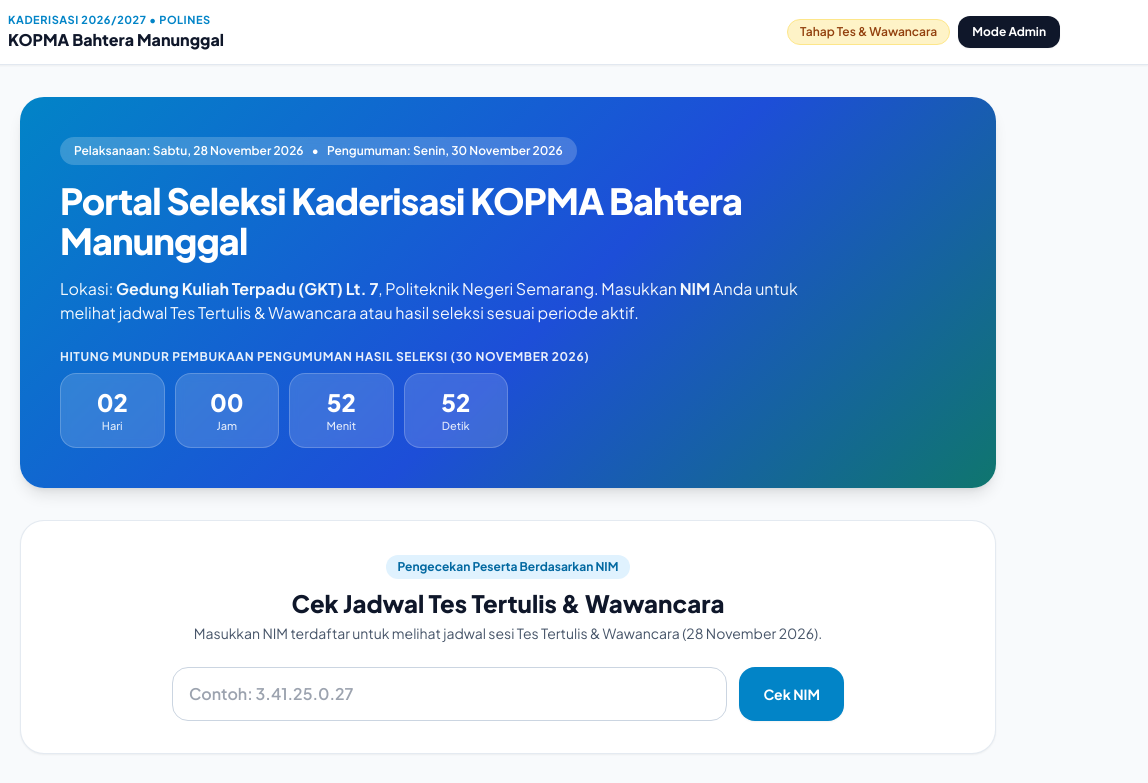
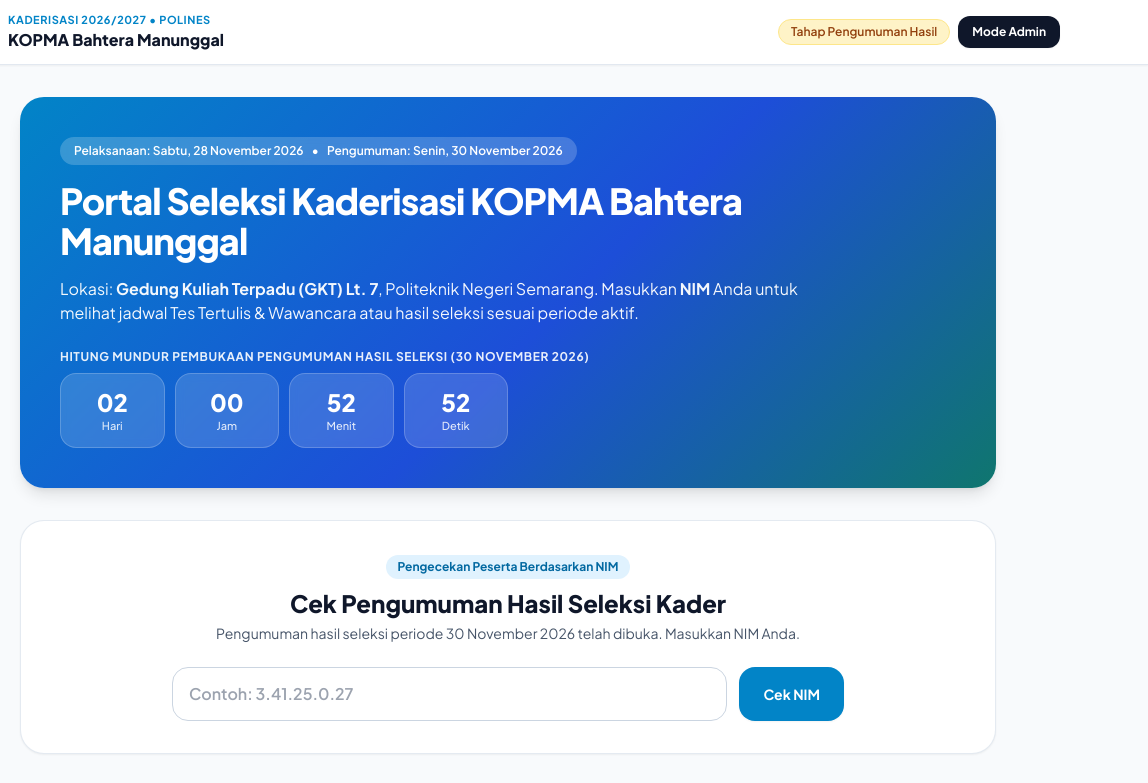
Before and after one commit to rhezavibes-art/teswwc, a plain HTML site: page index.html in a window 1280 px wide. Shown: the top 783 px of the page, 132-1280 px from the left. Drawn offline with nearby package versions, Linux system fonts and the light colour scheme.

Commit message:
Add files via upload

```diff
--- a/index.html
+++ b/index.html
@@ -394,88 +394,218 @@
   "adminPin": "1234",
   "logoUrl": "https://draft.blogger.com/profile/00386676395037062774",
   "cpPhone": "081318836454 (Rheza)",
-  "announcementMode": "auto",
-  "publishedAt": 1795494047027,
+  "announcementMode": "force_open",
+  "publishedAt": 1795795550908,
   "cadres": [
-    {
-      "nim": "3.42.25.0.06",
-      "name": "Basundara",
-      "major": "Akuntansi",
-      "session": "Sesi 1 • (08.00 WIB) • Ruang 709",
-      "status": "LOLOS",
-      "dept": "Departemen Pengurus Harian (PH)",
-      "intPos": "Pos 10",
-      "intTime": "Sesi 1• (10.10 WIB) • Ruang 708"
-    },
     {
       "nim": "3.41.25.0.27",
       "name": "Syifa Nurul Aulia",
       "major": "Akuntansi",
-      "session": "Sesi 1 • (08.00 WIB) • Ruang 709",
+      "session": "Sesi 2 • (10.20 WIB) • Ruang 710",
       "status": "",
       "dept": "",
-      "intPos": "Pos 6",
-      "intTime": "Sesi 1• (10.10 WIB) • Ruang 708"
+      "intPos": "Pos 1",
+      "intTime": "Sesi 2 • (11.05 WIB) • Ruang 709"
     },
     {
       "nim": "3.41.25.0.19",
       "name": "Khalida Lintang Anindita",
       "major": "Akuntansi",
-      "session": "Sesi 1 • (08.00 WIB) • Ruang 709",
+      "session": "Sesi 1 • (09.05 WIB) • Ruang 710",
       "status": "",
-      "dept": "",
-      "intPos": "Pos 3",
-      "intTime": "Sesi 1• (10.10 WIB) • Ruang 708"
+      "dept": "Departemen Pengurus Harian (PH)",
+      "intPos": "Pos 1",
+      "intTime": "Sesi 1• (08.20 WIB) • Ruang 709"
     },
     {
       "nim": "3.41.25.0.26",
       "name": "Reni Lumban Gaol",
       "major": "Akuntansi",
-      "session": "Sesi 1 • (08.00 WIB) • Ruang 709",
+      "session": "Tes Susulan",
       "status": "",
       "dept": "",
-      "intPos": "Pos 4",
-      "intTime": "Sesi 1• (10.10 WIB) • Ruang 708"
+      "intPos": "Kantor Kopma",
+      "intTime": ""
     },
     {
       "nim": "4.42.26.2.11",
       "name": "Fradea Anggraini",
       "major": "Akuntansi",
-      "session": "Sesi 1 • (08.00 WIB) • Ruang 709",
+      "session": "Sesi 2 • (11.05 WIB) • Ruang 710",
       "status": "",
       "dept": "",
-      "intPos": "Pos 1",
-      "intTime": "Sesi 1• (10.10 WIB) • Ruang 708"
+      "intPos": "Pos 4",
+      "intTime": "Sesi 2 • (10.20 WIB) • Ruang 709"
     },
     {
       "nim": "3.41.25.0.30",
       "name": "Yona Zakiyatuzzuhairoh",
       "major": "Akuntansi",
-      "session": "Sesi 1 • (08.00 WIB) • Ruang 709",
+      "session": "Sesi 1 • (09.05 WIB) • Ruang 710",
       "status": "",
-      "dept": "",
-      "intPos": "Pos 7",
-      "intTime": "Sesi 1• (10.10 WIB) • Ruang 708"
+      "dept": "Departemen Pengurus Harian (PH)",
+      "intPos": "Pos 3",
+      "intTime": "Sesi 1• (08.20 WIB) • Ruang 709"
     },
     {
       "nim": "4.42.26.2.25",
       "name": "Ruwiyan Ridho Ningsih",
       "major": "Akuntansi",
-      "session": "Sesi 1 • (08.00 WIB) • Ruang 709",
+      "session": "Sesi 1 • (08.20 WIB) • Ruang 709",
       "status": "",
       "dept": "",
-      "intPos": "Pos 5",
-      "intTime": "Sesi 1• (10.10 WIB) • Ruang 708"
+      "intPos": "Pos 1",
+      "intTime": "Sesi 1 • (09.05 WIB) • Ruang 708"
     },
     {
       "nim": "4.41.26.1.14",
       "name": "Gaizka Advaya Santari Putri",
       "major": "Akuntansi",
-      "session": "Sesi 1 • (08.00 WIB) • Ruang 709",
+      "session": "Sesi 2 • (11.05 WIB) • Ruang 710",
+      "status": "",
+      "dept": "",
+      "intPos": "Pos 5",
+      "intTime": "Sesi 2 • (10.20 WIB) • Ruang 709"
+    },
+    {
+      "nim": "4.42.25.0.13",
+      "name": "Lailatul Hasanah",
+      "major": "Akuntansi",
+      "session": "Sesi 2 • (10.20 WIB) • Ruang 710",
       "status": "",
       "dept": "",
       "intPos": "Pos 2",
-      "intTime": "Sesi 1• (10.10 WIB) • Ruang 708"
+      "intTime": "Sesi 2 • (11.05 WIB) • Ruang 709"
+    },
+    {
+      "nim": "3.41.25.0.02",
+      "name": "Adila Yuliastuti",
+      "major": "Akuntansi",
+      "session": "Sesi 1 • (09.05 WIB) • Ruang 710",
+      "status": "",
+      "dept": "Departemen Pengurus Harian (PH)",
+      "intPos": "Pos 4",
+      "intTime": "Sesi 1• (08.20 WIB) • Ruang 709"
+    },
+    {
+      "nim": "4.41.26.2.07",
+      "name": "Avexrystyana Omegayuniatri Wirayati",
+      "major": "Akuntansi",
+      "session": "Sesi 1 • (09.05 WIB) • Ruang 710",
+      "status": "",
+      "dept": "Departemen Pengurus Harian (PH)",
+      "intPos": "Pos 5",
+      "intTime": "Sesi 1• (08.20 WIB) • Ruang 709"
+    },
+    {
+      "nim": "4.44.25.3.01",
+      "name": "Adelia Nur Aisyah",
+      "major": "Akuntansi",
+      "session": "Sesi 1 • (09.05 WIB) • Ruang 710",
+      "status": "",
+      "dept": "Departemen Pengurus Harian (PH)",
+      "intPos": "Pos 2",
+      "intTime": "Sesi 1• (08.20 WIB) • Ruang 709"
+    },
+    {
+      "nim": "3.42.26.3.02",
+      "name": "Alfiya Nur Nihayatul Mukarromah",
+      "major": "Akuntansi",
+      "session": "Sesi 1 • (08.20 WIB) • Ruang 710",
+      "status": "",
+      "dept": "Departemen Pengurus Harian (PH)",
+      "intPos": "Pos 2",
+      "intTime": "Sesi 1• (09.05 WIB) • Ruang 709"
+    },
+    {
+      "nim": "4.44.26.0.12",
+      "name": "Ersa Dwi Agustina",
+      "major": "Akuntansi",
+      "session": "Sesi 2 • (11.05 WIB) • Ruang 710",
+      "status": "",
+      "dept": "Departemen Pengurus Harian (PH)",
+      "intPos": "Pos 2",
+      "intTime": "Sesi 2 • (10.20 WIB) • Ruang 709"
+    },
+    {
+      "nim": "3.42.26.3.04",
+      "name": "Aulia Indah Puspita",
+      "major": "Akuntansi",
+      "session": "Sesi 1 • (08.20 WIB) • Ruang 710",
+      "status": "",
+      "dept": "Departemen Pengurus Harian (PH)",
+      "intPos": "Pos 3",
+      "intTime": "Sesi 1• (09.05 WIB) • Ruang 709"
+    },
+    {
+      "nim": "4.44.26.0.28",
+      "name": "TIARA SYELVIANTI",
+      "major": "Akuntansi",
+      "session": "Sesi 1 • (08.20 WIB) • Ruang 710",
+      "status": "",
+      "dept": "Departemen Pengurus Harian (PH)",
+      "intPos": "Pos 4",
+      "intTime": "Sesi 1• (09.05 WIB) • Ruang 709"
+    },
+    {
+      "nim": "3.41.25.0.16",
+      "name": "Hasna Iqma Luthfiana",
+      "major": "Akuntansi",
+      "session": "Sesi 2 • (11.05 WIB) • Ruang 710",
+      "status": "",
+      "dept": "Departemen Pengurus Harian (PH)",
+      "intPos": "Pos 3",
+      "intTime": "Sesi 2• (10.20 WIB) • Ruang 709"
+    },
+    {
+      "nim": "4.42.25.1.29",
+      "name": "Yolan Putri Rahayu",
+      "major": "Akuntansi",
+      "session": "Sesi 2 • (10.20 WIB) • Ruang 710",
+      "status": "",
+      "dept": "",
+      "intPos": "Pos 4",
+      "intTime": "Sesi 2 • (11.05 WIB) • Ruang 709"
+    },
+    {
+      "nim": "3.41.26.2.27",
+      "name": "Shofi Setyaningrum",
+      "major": "Akuntansi",
+      "session": "Sesi 2 • (10.20 WIB) • Ruang 710",
+      "status": "",
+      "dept": "",
+      "intPos": "Pos 3",
+      "intTime": "Sesi 2 • (11.05 WIB) • Ruang 709"
+    },
+    {
+      "nim": "4.44.26.3.07",
+      "name": "Aydin Aziz Maulana",
+      "major": "Akuntansi",
+      "session": "Tes Susulan",
+      "status": "",
+      "dept": "",
+      "intPos": "Kantor Kopma",
+      "intTime": ""
+    },
+    {
+      "nim": "3.41.26.0.24",
+      "name": "Poppi Lisdya Putri",
+      "major": "Akuntansi",
+      "session": "Sesi 2 • (10.20 WIB) • Ruang 710",
+      "status": "",
+      "dept": "",
+      "intPos": "Pos 5",
+      "intTime": "Sesi 2 • (11.05 WIB) • Ruang 709"
+    },
+    {
+      "nim": "4.41.26.3.08",
+      "name": "Damayanti Nur Hapsari",
+      "major": "Akuntansi",
+      "session": "Sesi 2 • (10.20 WIB) • Ruang 710",
+      "status": "",
+      "dept": "",
+      "intPos": "Pos 6",
+      "intTime": "Sesi 2 • (11.05 WIB) • Ruang 709"
     }
   ]
 };/*__DEFAULT_STATE_END__*/
```
